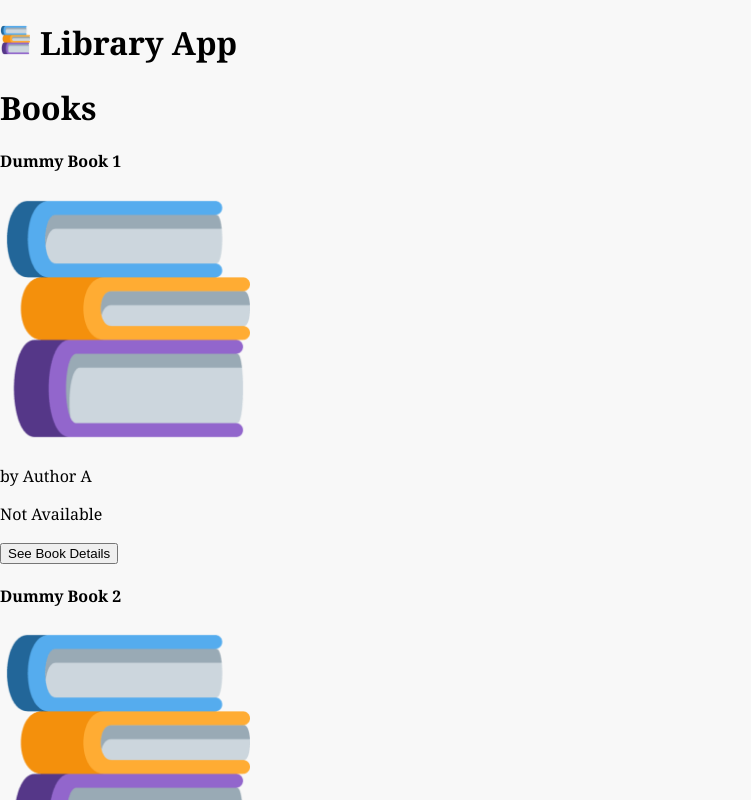
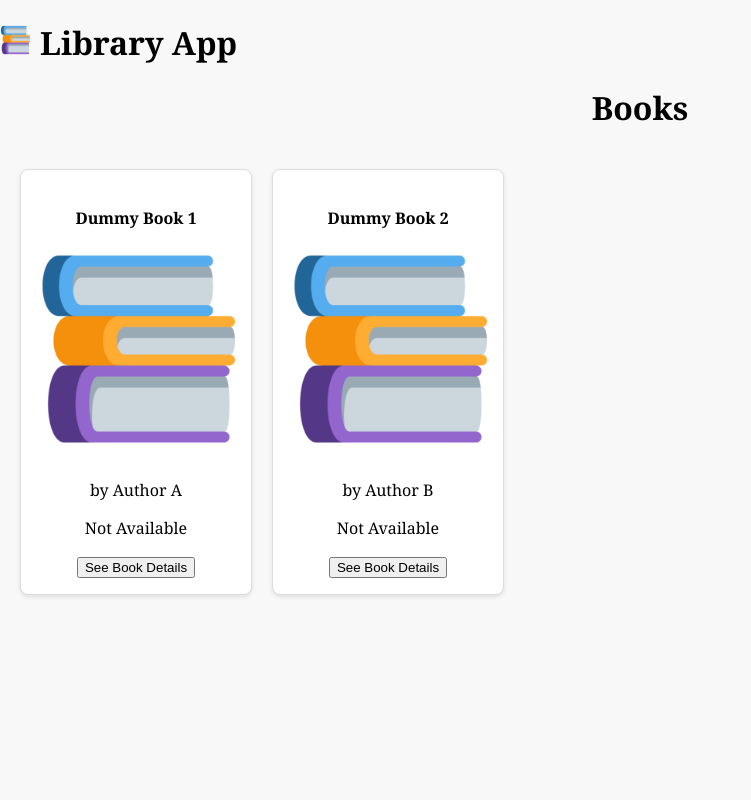
Before and after one commit to aedwardsk/Unit3.BookBuddy.Aedwards, a React (Vite) app: page / in a window 1280 px wide. Shown: the top 800 px of the page, without its empty margins (0-751 px from the left). Built offline with nearby package versions, Linux system fonts and the light colour scheme; no server answers; the HTML template or start-up script is replaced by a standard one.

Commit message:
base CSS

```diff
--- a/src/components/SingleBook.jsx
+++ b/src/components/SingleBook.jsx
@@ -32,7 +32,7 @@ function SingleBook() {
       <div className='single-book-container'>
         {book ? (
           <div key={book.id} className='single-book-card'>
-            <h4>{book.title}</h4>
+            <h2>{book.title}</h2>
             <img
               src={book.coverimage || fallbackImage}
               alt={`Image of ${book.title}`}
--- a/src/index.css
+++ b/src/index.css
@@ -15,3 +15,37 @@ body {
 img {
   width: 250px;
 }
+
+.single-book-card {
+  display: flex;
+  flex-direction: column;
+  flex-wrap: wrap;
+  align-items: center;
+}
+
+.books-container {
+  display: grid;
+  grid-template-columns: repeat(auto-fill, minmax(200px, 1fr));
+  gap: 20px;
+  padding: 20px;
+}
+
+.book-card {
+  background-color: #fff;
+  border: 1px solid #ddd;
+  border-radius: 8px;
+  padding: 16px;
+  text-align: center;
+  box-shadow: 0 2px 4px rgba(0, 0, 0, 0.1);
+}
+
+.book-card img {
+  max-width: 100%;
+  height: auto;
+  margin-bottom: 10px;
+}
+
+.books-heading {
+  text-align: center;
+  margin: 20px 0;
+}
```
